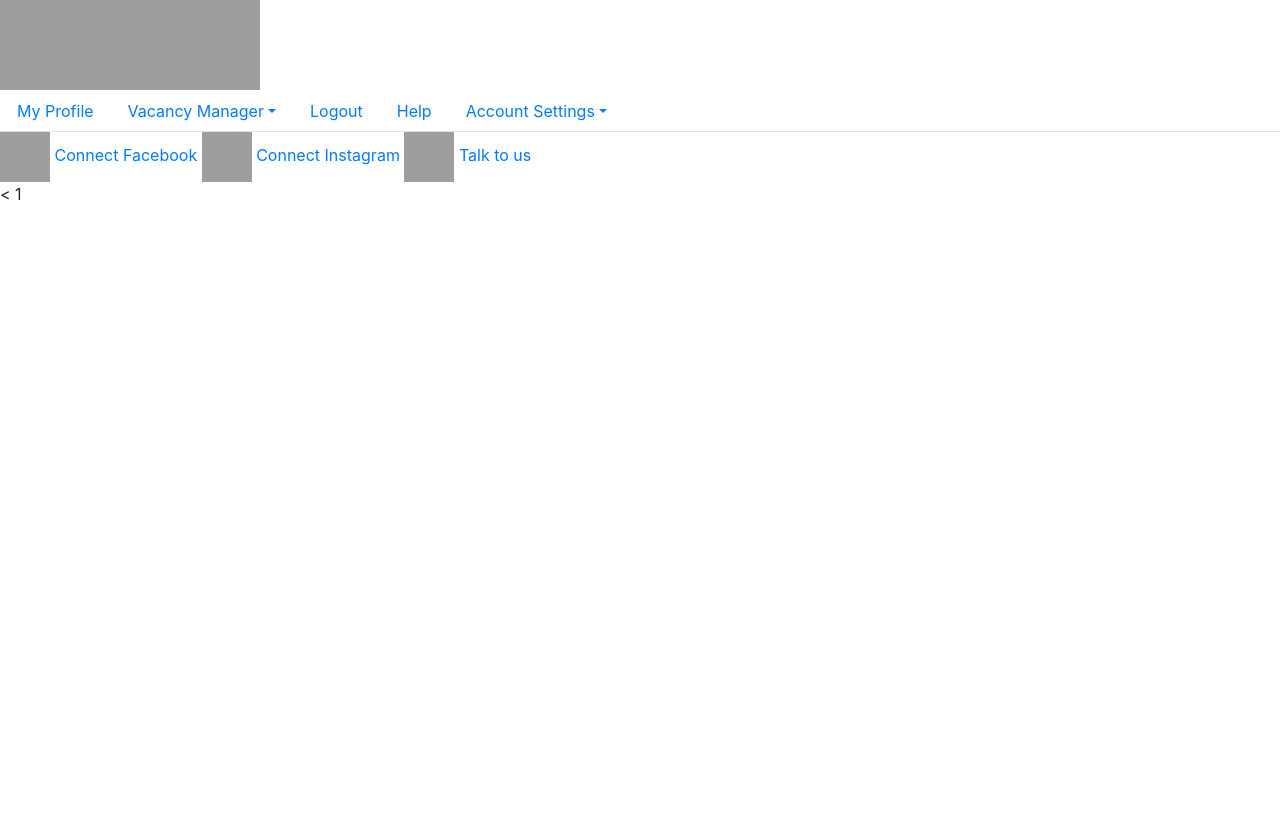
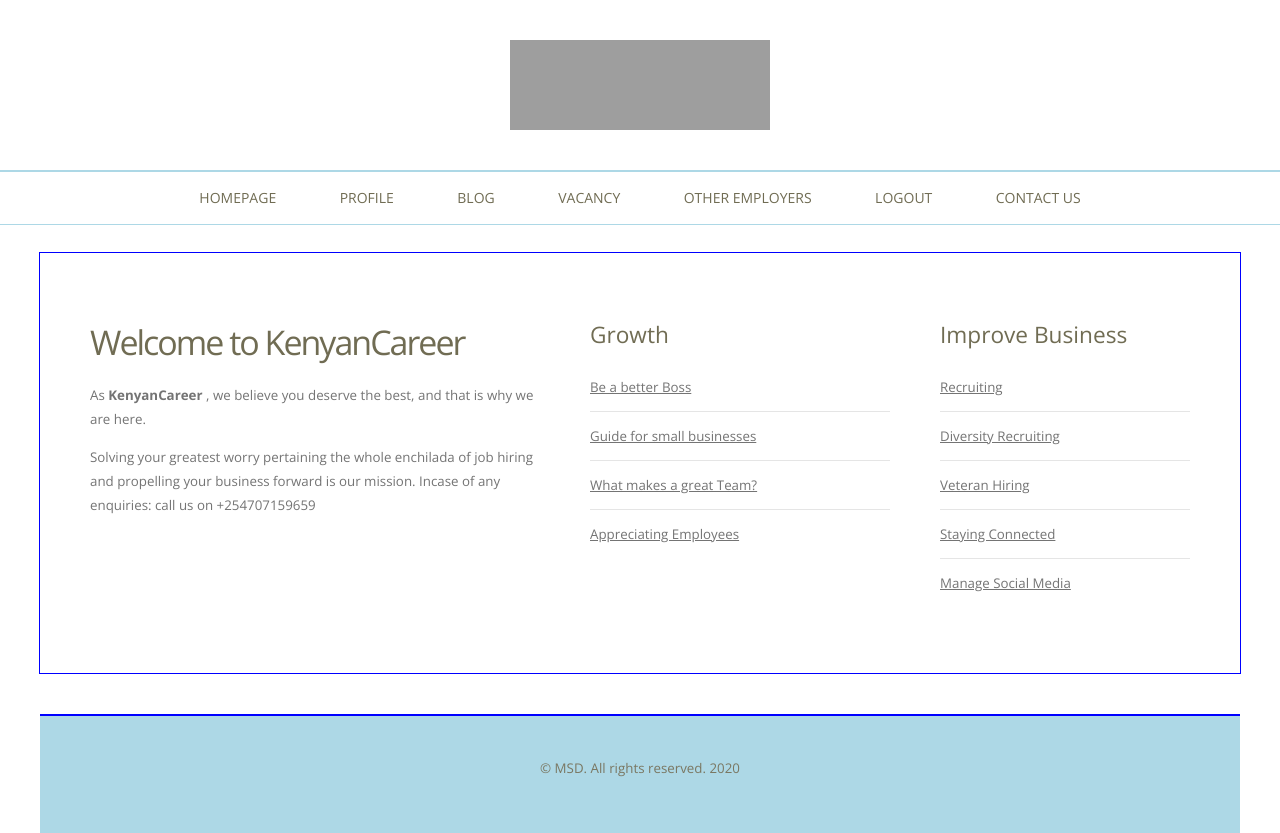
Before and after one commit to Herkry/Kenyan_Careers_WebApp, a PHP site: page /employer_homepage.php in a window 1280 px wide. Before the commit the page ends 800 px from the top, so only its background shows below. Run offline with PHP 8.4, Linux system fonts and the light colour scheme; the visitor is signed in with stand-in values (Sample User, id 1); grey boxes are pictures that could not be loaded.

Commit message:
Styling employer homepage

```diff
--- /dev/null
+++ b/kenyan_careers_webapp/Employer/default.css
@@ -0,0 +1,278 @@
+html, body {
+	height: 100%;
+}
+
+body {
+	margin: 0px;
+	padding: 0px;
+	background:white;
+	font-family: 'Open Sans', sans-serif;
+	font-size: 10pt;
+	color: #747474;
+}
+
+
+h1, h2, h3 {
+	margin: 0;
+	padding: 0;
+}
+
+p, ol, ul {
+	margin-top: 0px;
+}
+
+p {
+	line-height: 180%;
+}
+
+strong {
+}
+
+a {
+	color: #706C53;
+}
+
+a:hover {
+	text-decoration: none;
+}
+
+a img {
+	border: none;
+}
+
+img.border {
+}
+
+img.alignleft {
+	float: left;
+}
+
+img.alignright {
+	float: right;
+}
+
+img.aligncenter {
+	margin: 0px auto;
+}
+
+hr {
+	display: none;
+}
+
+ul.style1
+{
+	margin: 0;
+	padding: 0;
+	list-style: none;
+}
+
+ul.style1 li
+{
+	padding: 15px 0px 15px 0px;
+	border-top: 1px solid #E5E5E5;
+}
+
+ul.style1 a
+{
+	color: #747474;
+}
+
+ul.style1 .first
+{
+	padding-top: 0;
+	border-top: none;
+}
+
+/** WRAPPER */
+
+#wrapper {
+}
+
+.container {
+	width: 1200px;
+	margin: 0px auto;
+}
+
+.clearfix {
+	clear: both;
+}
+
+/* Header */
+
+#header-wrapper {
+	overflow: hidden;
+	height: 600px;
+}
+
+#header {
+	width: 960px;
+	height: 200px;
+	margin: 0 auto;
+	padding: 0px 20px;
+}
+
+/* Logo */
+
+#logo {
+	overflow: hidden;
+	padding: 3em 0em;
+}
+
+#logo h1, #logo p {
+	text-align: center;
+}
+
+#logo h1 {
+	padding: 0px 0px 0px 0px;
+	text-transform: lowercase;
+	font-size: 4em;
+	font-weight: 600;
+	color: #706C53
+}
+
+#logo p {
+	margin-top: -20px;
+	padding: 0px 0px 0px 5px;
+	font-size: 20px;
+	font-weight: 300;
+	color: #696969;
+}
+
+#logo p a {
+	color: #696969;
+}
+
+#logo a {
+	border: none;
+	background: none;
+	text-decoration: none;
+	color: #3C342E;
+}
+
+/* Menu */
+
+#menu-wrapper {
+	overflow: hidden;
+	height: 52px;
+	margin-bottom: 2em;
+	border-top: 2px solid lightblue;
+	border-bottom: 1px solid lightblue;
+}
+
+#menu {
+	overflow: hidden;
+	height: 52px;
+}
+
+#menu ul {
+	margin: 0;
+	padding: 0px 0px 0px 0px;
+	list-style: none;
+	line-height: normal;
+	text-align: center;
+}
+
+#menu li {
+	display: inline-block;
+}
+
+#menu a {
+	display: block;
+	padding: 0px 30px;
+	line-height: 52px;
+	border: none;
+	text-decoration: none;
+	text-transform: lowercase;
+	text-align: center;
+	text-transform: uppercase;
+	font-size: 14px;
+	font-weight: 300;
+	color: #706C53;
+}
+
+#menu a:hover, #menu .current_page_item a {
+	background: lightblue;
+	text-decoration: none;
+	color: #706C53;
+}
+
+#menu .current_page_item a {
+}
+
+/** PAGE */
+
+
+#page {
+	overflow: hidden;
+	width: 1100px;
+	margin-bottom: 3em;
+	padding: 5em 50px;
+	background: #FFF;
+	border: 1px solid blue;
+}
+
+#page h2 a
+{
+	letter-spacing: -2px;
+	text-decoration: none;
+	font-size: 1.7em;
+	font-weight: 400;
+	color: #706C53;
+}
+
+
+#box1
+{
+	float: left;
+	width: 450px;
+	margin-right: 50px;
+}
+
+#box2
+{
+	float: left;
+	width: 300px;
+}
+
+#box2 h2, #box3 h2
+{
+	padding-bottom: 1.2em;
+	font-weight: 400;
+	font-size: 1.7em;
+	font-weight: 400;
+	color: #706C53;
+}
+
+
+#box3
+{
+	float: right;
+	width: 250px;
+}
+/** CONTENT */
+
+#content {
+}
+
+/** SIDEBAR */
+
+#sidebar {
+}
+
+/* Footer */
+
+#footer {
+	overflow: hidden;
+	padding: 3em 0em;
+	border-top: 2px solid blue;
+	background: lightblue;
+	color: #7A7762;
+}
+
+#footer p {
+	text-align: center;
+}
+
+#footer a {
+	color: black;
+}
--- a/kenyan_careers_webapp/Employer/employer_homepage.php
+++ b/kenyan_careers_webapp/Employer/employer_homepage.php
@@ -1,12 +1,12 @@
 <?php
 session_start();
-require_once('header.php');
-require_once('footer.php');
-$headr = new Header();
-$headr->isLoggedin();
-
-$footr = new Footer();
-$footr->isLoggedin();
+// require_once('header.php');
+// require_once('footer.php');
+// $headr = new Header();
+// $headr->isLoggedin();
+//
+// $footr = new Footer();
+// $footr->isLoggedin();
 
 if(!isset($_SESSION['myid']))
 {
@@ -14,18 +14,67 @@ if(!isset($_SESSION['myid']))
 }
 
 ?>
-<!DOCTYPE html>
-<html lang="en" dir="ltr">
+<html xmlns="http://www.w3.org/1999/xhtml">
 <head>
-    <meta charset="utf-8">
+<meta http-equiv="Content-Type" content="text/html; charset=utf-8" />
 <title>Employer Homepage</title>
-    <?php echo $_SESSION['myid']; ?>
+<meta name="keywords" content="" />
+<meta name="description" content="" />
+<link href="http://fonts.googleapis.com/css?family=Open+Sans:400,300,600,700|Archivo+Narrow:400,700" rel="stylesheet" type="text/css">
+<link href="default.css" rel="stylesheet" type="text/css" media="all" />
+<!--[if IE 6]>
+<link href="default_ie6.css" rel="stylesheet" type="text/css" />
+<![endif]-->
 </head>
 <body>
+<div id="logo" class="container">
+	<h1><a href="#"><img height="90" width="260" src="/Kenyan_Careers_WebApp/kenyan_careers_webapp/Assets/Images/kenyancareer_logo_transparent.png" alt="kenyan_career_logo"></a></h1>
+</div>
+<div id="menu-wrapper">
+	<div id="menu" class="container">
+		<ul>
+			<li><a href="#">Homepage</a></li>
+			<li><a href="employer_profile.php">Profile</a></li>
+			<li><a href="#">Blog</a></li>
+			<li><a href="#">Vacancy</a></li>
+			<li><a href="employers_all_list.php">Other Employers</a></li>
+			<li><a href="employer_logout.php">Logout</a></li>
+			<li><a href="#">Contact Us</a></li>
+		</ul>
 
-    <div class="container">
-        <!--This part displays the blog content-->
 	</div>
-
+</div>
+<div id="page" class="container">
+	<div id="box1">
+		<h2 class="title"><a href="#">Welcome to KenyanCareer</a></h2>
+		<div style="clear: both;">&nbsp;</div>
+		<div class="entry">
+			<p>As <strong>KenyanCareer </strong>, we believe you deserve the best, and that is why we are here.</p>
+			<p>Solving your greatest worry pertaining the whole enchilada of job hiring and propelling your business forward is our mission. Incase of any enquiries: call us on +254707159659</p>
+		</div>
+	</div>
+	<div id="box2">
+		<h2>Growth</h2>
+		<ul class="style1">
+			<li class="first"><a href="https://www.americasjobexchange.com/employer/employer-articles/company-branding-and-diversity-recruiting">Be a better Boss</a></li>
+			<li><a href="https://www.americasjobexchange.com/employer/employer-articles/guide-small-businesses-with-federal-contracts">Guide for small businesses</a></li>
+			<li><a href="https://www.americasjobexchange.com/employer/employer-articles/what-makes-a-good-team">What makes a great Team?</a></li>
+			<li><a href="https://www.americasjobexchange.com/employer/employer-articles/employee-appreciation">Appreciating Employees</a></li>
+		</ul>
+	</div>
+	<div id="box3">
+		<h2>Improve Business</h2>
+		<ul class="style1">
+			<li class="first"><a href="https://www.americasjobexchange.com/employer/employer-articles/keys-to-improve-small-business-recruitment-strategies">Recruiting</a></li>
+			<li><a href="https://www.americasjobexchange.com/employer/employer-articles/diversity-recruiting">Diversity Recruiting</a></li>
+			<li><a href="https://www.americasjobexchange.com/employer/employer-articles/veteran-hiring-a-networked-approach">Veteran Hiring</a></li>
+			<li><a href="https://www.americasjobexchange.com/employer/employer-articles/productivity-at-work">Staying Connected</a></li>
+			<li><a href="https://www.americasjobexchange.com/employer/employer-articles/social-media-policies-in-the-workplace">Manage Social Media</a></li>
+		</ul>
+	</div>
+</div>
+<div id="footer" class="container">
+	<p>&copy; MSD. All rights reserved. 2020</p>
+</div>
 </body>
 </html>
```
Lines whose indentation alone changed are shown as unchanged.
